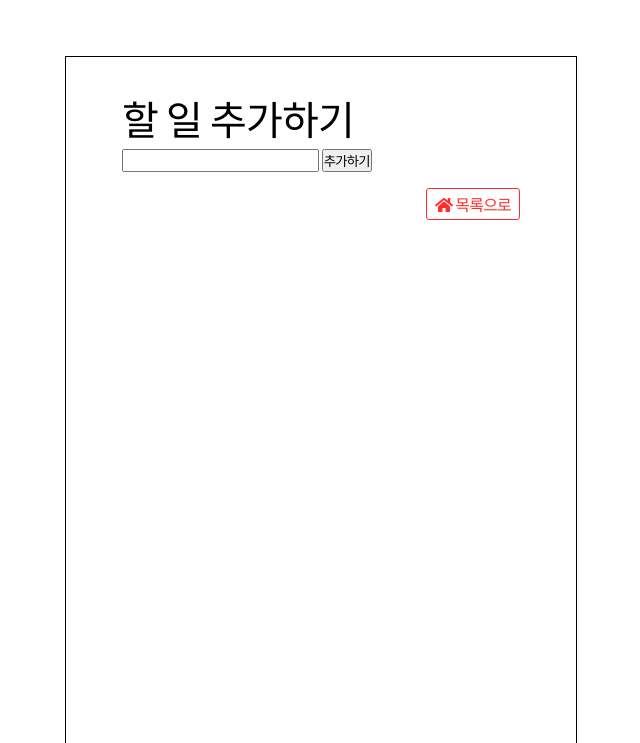
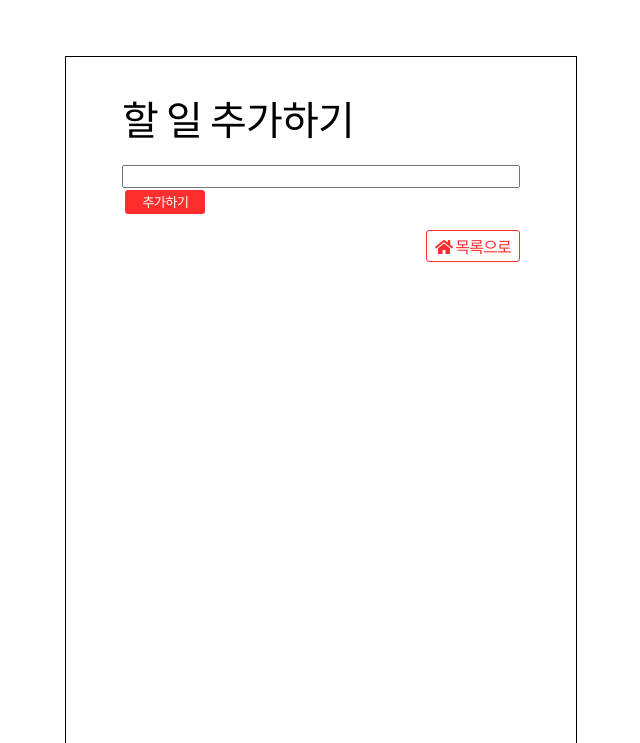
Before and after one commit to eungang3/2021CS50Web, a Django app: page /todolist/add in a window 1280 px wide. Shown: the top 743 px of the page, without its empty margins (319-959 px from the left). Run offline with Django 3.2, Linux system fonts and the light colour scheme; some libraries are stand-ins or nearby versions.

Commit message:
edited style of todolist

```diff
--- a/sandbox/lecture3/todo/todolist/static/todolist/styles.css
+++ b/sandbox/lecture3/todo/todolist/static/todolist/styles.css
@@ -82,4 +82,19 @@ a:hover {
     font-size : 2.5rem;
     font-weight:100;
     margin-right: auto;
+    margin-bottom: 0.5rem;
 }
+
+.button-add {
+    border : 0;
+    margin-left : 0.2rem;
+    background-color: rgba(255, 46, 46, 1);
+    color : white;
+    border-radius: 3px;
+    height: 1.5rem;
+    width: 5rem;
+}
+
+input[type="text"] {
+    width: 100%;
+}
--- a/sandbox/lecture3/todo/todolist/templates/todolist/add.html
+++ b/sandbox/lecture3/todo/todolist/templates/todolist/add.html
@@ -13,7 +13,7 @@
         <form action="" method="POST">
             {% csrf_token %}
             {{ form }}
-            <button type="submit">추가하기</button>
+            <button type="submit" class="button-add">추가하기</button>
         </form>
     </div>
     <div class="a-container">
```
Also changed, not shown: sandbox/lecture3/todo/db.sqlite3.
